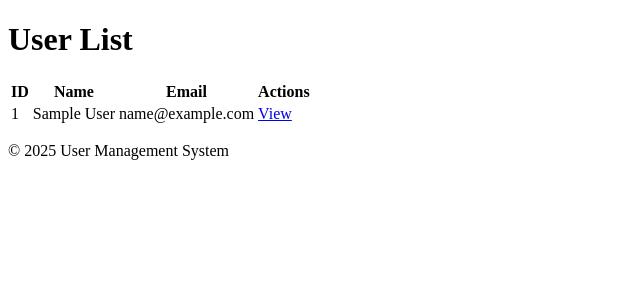
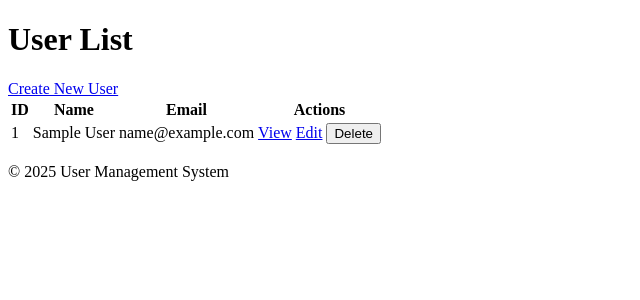
Before and after one commit to jdmartens/flask-user-mgmt, a Flask app: page /users in a window 1280 px wide. Shown: the part 52-352 px from the top of the page, without its empty margins (0-640 px from the left). Run offline with Flask 3, Linux system fonts and the light colour scheme; tables that the repository leaves empty hold one stand-in row (values such as "Sample post"); parts of the project's set-up code (start-up, migrations or seed data) failed here and were passed over.

Commit message:
additional nav for edit

```diff
--- a/app/templates/user_list.html
+++ b/app/templates/user_list.html
@@ -4,6 +4,7 @@
 
 {% block content %}
     <h1>User List</h1>
+    <a href="{{ url_for('user.create_user') }}">Create New User</a>
     <table>
         <thead>
             <tr>
@@ -21,6 +22,10 @@
                 <td>{{ user.email }}</td>
                 <td>
                     <a href="{{ url_for('user.user_detail', user_id=user.id) }}">View</a>
+                    <a href="{{ url_for('user.edit_user', user_id=user.id) }}">Edit</a>
+                    <form method="POST" action="{{ url_for('user.delete_user', user_id=user.id) }}" style="display: inline;">
+                        <input type="submit" value="Delete" onclick="return confirm('Are you sure you want to delete this user?');">
+                    </form>
                 </td>
             </tr>
             {% endfor %}
```
Also changed, not shown: app/templates/user_detail.html (+4 -3 lines).
